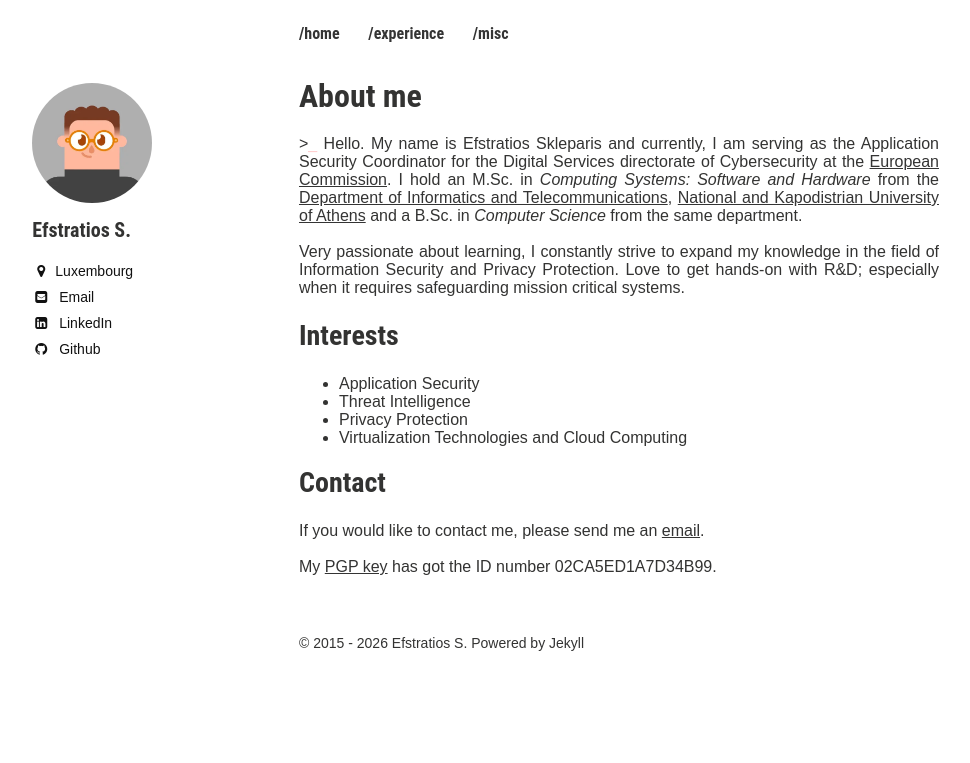
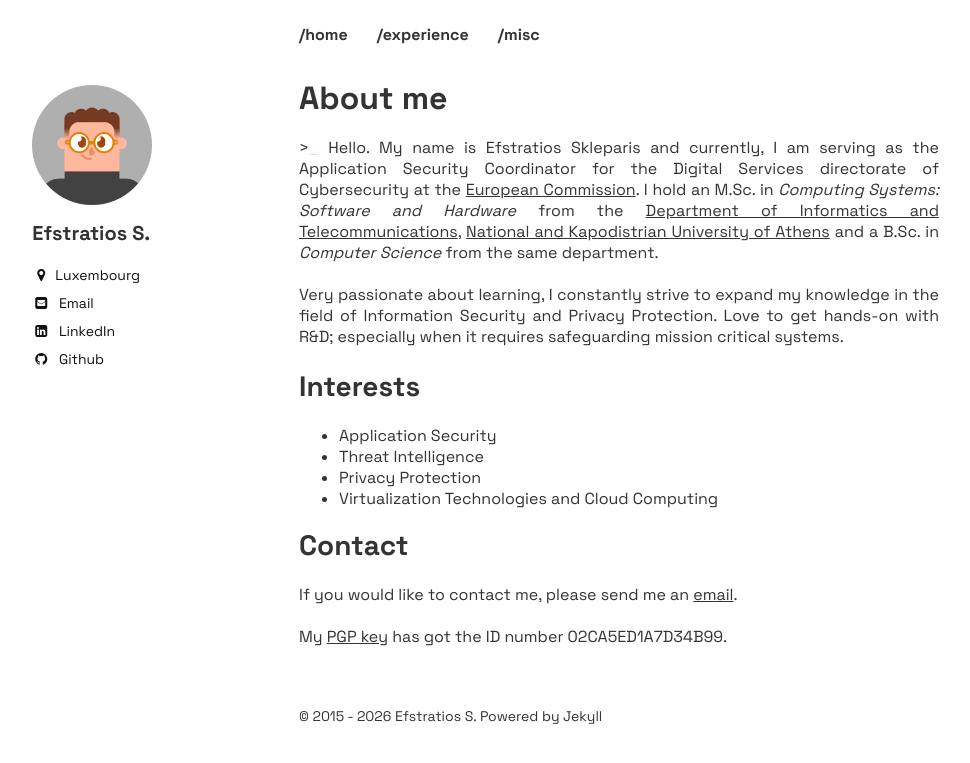
Before and after one commit to efstratios/efstratios.github.io, a Jekyll site: the page built from index.md, in a window 1280 px wide. Shown: the top 763 px of the page, without its empty margins (21-991 px from the left). Built offline with Jekyll 4.4.1, drawn with Linux system fonts in a browser that asks for light colours.

Commit message:
Update site typography to Space Grotesk and Space Mono

```diff
--- a/_includes/_head.html
+++ b/_includes/_head.html
@@ -21,7 +21,9 @@
 <!-- For all browsers -->
 <link rel="stylesheet" href="{{ site.url }}/assets/css/main.css">
 
-<link rel="stylesheet" href="https://fonts.googleapis.com/css?family=Open+Sans:400,700,700i&subset=greek&display=swap">
+<link rel="preconnect" href="https://fonts.googleapis.com">
+<link rel="preconnect" href="https://fonts.gstatic.com" crossorigin>
+<link rel="stylesheet" href="https://fonts.googleapis.com/css2?family=Space+Grotesk:wght@300;400;500;600;700&family=Space+Mono:ital,wght@0,400;0,700;1,400;1,700&display=swap">
 
 <!-- Icons -->
 <link rel="shortcut icon" href="{{ site.url }}/favicon.ico">
--- a/_sass/variables.scss
+++ b/_sass/variables.scss
@@ -9,10 +9,10 @@
 $doc-font-size: 16;
 $doc-line-height: 26;
 $paragraph-indent: true !default;
-$base-font: 'Source Sans Pro', sans-serif;
-$heading-font: 'Roboto Condensed', sans-serif;
+$base-font: 'Space Grotesk', sans-serif;
+$heading-font: 'Space Grotesk', sans-serif;
 /* $heading-font: 'PT Sans Narrow', sans-serif; */
-$code-font: Monaco, "Courier New", "DejaVu Sans Mono", "Bitstream Vera Sans Mono", monospace;
+$code-font: 'Space Mono', Monaco, "Courier New", monospace;
 $alt-font: $base-font;
 
 /*
```
